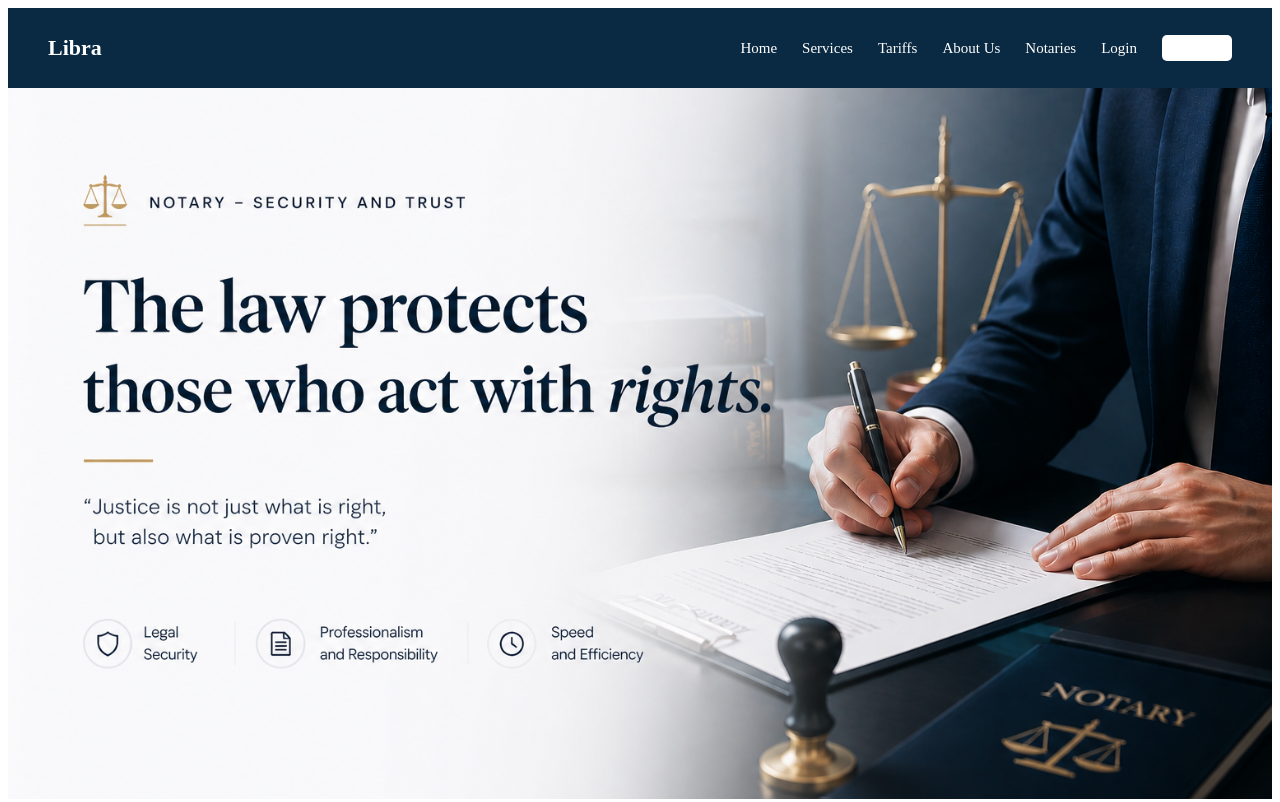
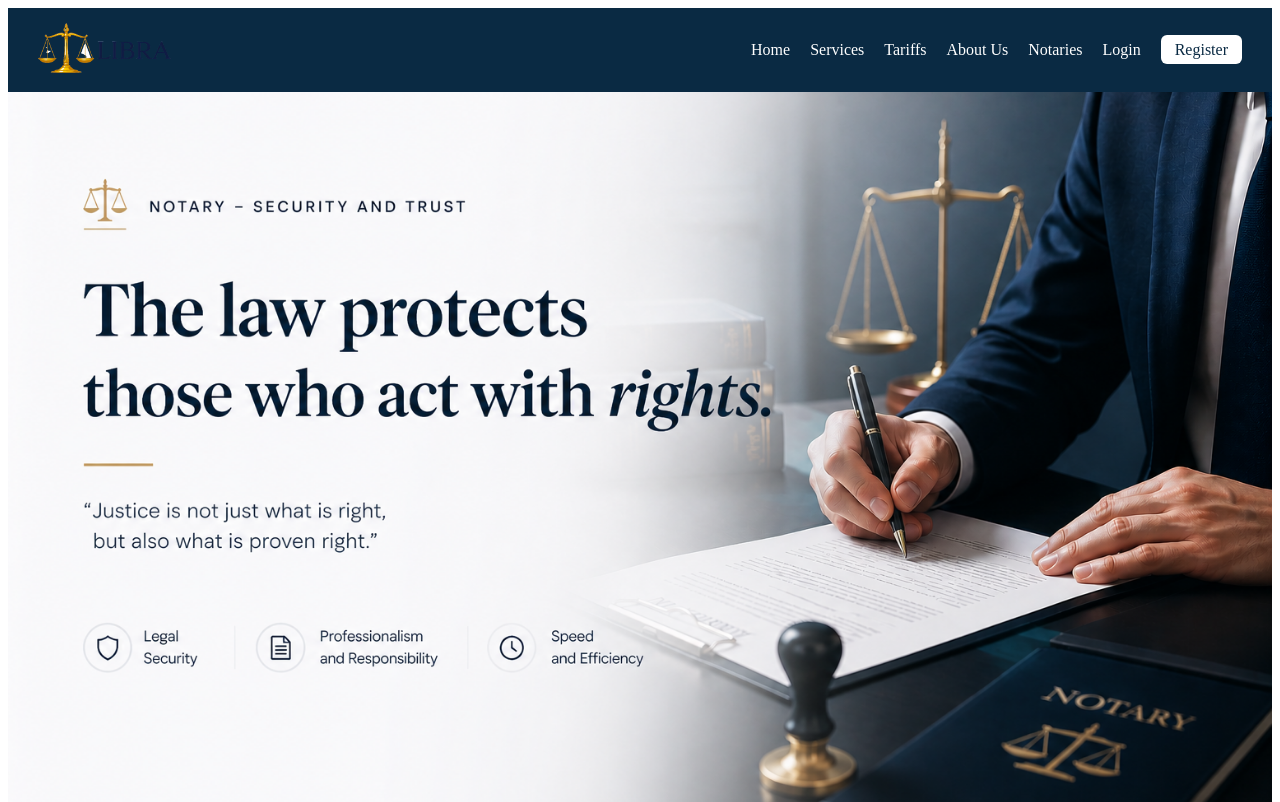
Before and after one commit to etritakrass/Libra, a React (Create React App) app in the folder client/: page / in a window 1280 px wide. Shown: the top 802 px of the page. Built offline with nearby package versions, Linux system fonts and the light colour scheme.

Commit message:
update navbari

```diff
--- a/client/src/components/Navbar.css
+++ b/client/src/components/Navbar.css
@@ -3,36 +3,50 @@
   display: flex;
   justify-content: space-between;
   align-items: center;
-  background-color: #0a2a43;
-  padding: 15px 40px;
+  padding: 15px 30px;
+  background-color: #0a2a43; /* navy blue */
 }
 
-.logo a {
-  color: white;
-  font-size: 22px;
-  font-weight: bold;
-  text-decoration: none;
+
+.logo img {
+  height: 50px;
 }
+
 
 .nav-links {
   list-style: none;
   display: flex;
-  gap: 25px;
+  gap: 20px;
 }
 
+
 .nav-links a {
+  text-decoration: none;
   color: white;
-  text-decoration: none;
-  font-size: 15px;
+  font-weight: 500;
+  transition: 0.3s;
 }
 
+
 .nav-links a:hover {
-  text-decoration: underline;
+  color: #cbd5e1; /* më e çelët */
 }
+
+
+.nav-links a:active {
+  color: #94a3b8;
+}
+
 
 .register-btn {
   background-color: white;
   color: #0a2a43;
-  padding: 5px 10px;
-  border-radius: 5px;
+  padding: 6px 14px;
+  border-radius: 6px;
+  font-weight: bold;
+  transition: 0.3s;
 }
+
+.register-btn:hover {
+  background-color: #cbd5e1;
+}
--- a/client/src/components/Navbar.js
+++ b/client/src/components/Navbar.js
@@ -4,13 +4,17 @@ import "./Navbar.css";
 
 export default function Navbar() {
   return (
+
     <nav className="navbar">
 
+
       <div className="logo">
-  <Link to="/">Libra</Link>
-</div>
+        <Link to="/">
+          <img src="/photos/logo.png" alt="Libra Logo" />
+        </Link>
+      </div>
 
-      {/* NAV LINKS */}
+
       <ul className="nav-links">
         <li><Link to="/">Home</Link></li>
         <li><Link to="/services">Services</Link></li>
@@ -18,7 +22,16 @@ export default function Navbar() {
         <li><Link to="/about">About Us</Link></li>
         <li><Link to="/notaries">Notaries</Link></li>
         <li><Link to="/login">Login</Link></li>
-        <li><Link to="/register" className="register-btn">Register</Link></li>
+
+
+        <li>
+               <Link
+             to="/register"
+             className="register-btn"
+             style={{ color: "#0a2a43" }} >
+                Register
+             </Link>
+        </li>
       </ul>
 
     </nav>
```
